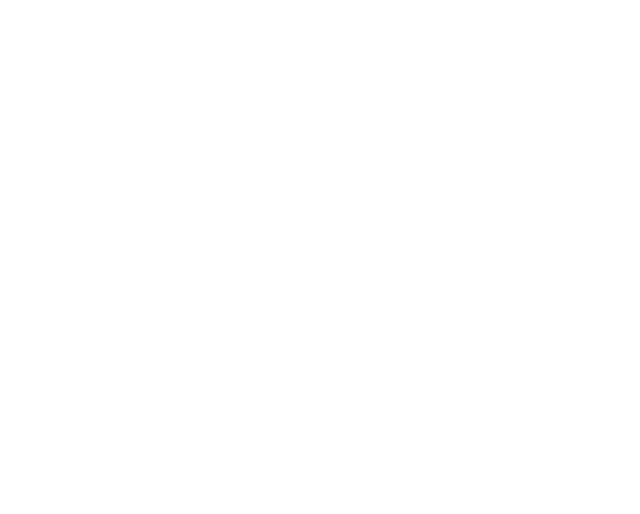
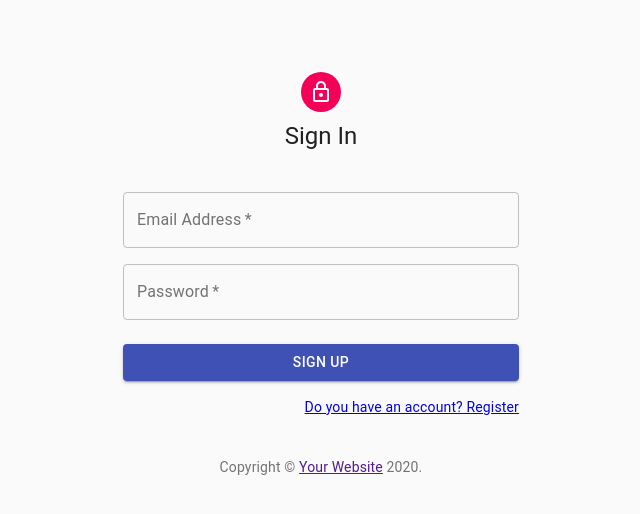
Before and after one commit to dev-mori/LeadIT, a React (Create React App) app: page /signin in a window 1280 px wide. Shown: the top 514 px of the page, without its empty margins (319-959 px from the left). Built offline with nearby package versions, Linux system fonts and the light colour scheme.

Commit message:
feature#35

```diff
--- a/src/App.jsx
+++ b/src/App.jsx
@@ -4,8 +4,8 @@
 // import Home from "./components/pages/Home";
 // import About from "./components/pages/About";
 
-// import SignIn from "./components/pages/Signin";
-// import SignUp from "./components/pages/SignUp";
+import SignIn from "./components/pages/SignIn";
+import SignUp from "./components/pages/SignUp";
 
 export default function App() {
 	return (
@@ -14,8 +14,8 @@
 				<Route exact path="/" component={Index} />
 				{/* <Route exact path="/home" component={Home} /> */}
 				{/* <Route exact path="/about" component={About} /> */}
-				{/* <Route exact path="/signin" component={SignIn} /> */}
-				{/* <Route exact path="/signup" component={SignUp} /> */}
+				<Route exact path="/signin" component={SignIn} />
+				<Route exact path="/signup" component={SignUp} />
 			</Switch>
 		</Router>
 	);
--- a/src/components/pages/SignIn.jsx
+++ b/src/components/pages/SignIn.jsx
@@ -1,35 +1,143 @@
-import React from "react";
-import { TextField, Button, Typography } from "@material-ui/core";
+import React, { useState } from "react";
+import Avatar from "@material-ui/core/Avatar";
+import Button from "@material-ui/core/Button";
+import CssBaseline from "@material-ui/core/CssBaseline";
+import TextField from "@material-ui/core/TextField";
+import Grid from "@material-ui/core/Grid";
+import Box from "@material-ui/core/Box";
+import LockOutlinedIcon from "@material-ui/icons/LockOutlined";
+import Typography from "@material-ui/core/Typography";
 import { makeStyles } from "@material-ui/core/styles";
-import { Link } from "react-router-dom"
+import Container from "@material-ui/core/Container";
+import { Link, useHistory } from 'react-router-dom';
+import { auth } from "../../firebase"
 
-const useStyles = makeStyles({
-    container: {
-        width: '300px',
-        margin: '0 auto'
+function Copyright() {
+    return (
+        <Typography variant="body2" color="textSecondary" align="center">
+            {"Copyright © "}
+            <Link color="inherit" href="https://material-ui.com/">
+                Your Website
+      </Link>{" "}
+            {new Date().getFullYear()}
+            {"."}
+
+        </Typography>
+    );
+}
+
+const useStyles = makeStyles((theme) => ({
+    paper: {
+        marginTop: theme.spacing(8),
+        display: "flex",
+        flexDirection: "column",
+        alignItems: "center",
     },
-    from: {
-        display: 'flex',
-        flexDirection: 'column',
+    avatar: {
+        margin: theme.spacing(1),
+        backgroundColor: theme.palette.secondary.main,
     },
-});
+    form: {
+        width: "100%", // Fix IE 11 issue.
+        marginTop: theme.spacing(3),
+    },
+    submit: {
+        margin: theme.spacing(3, 0, 2),
+    },
+}));
 
 const SignIn = () => {
-    const classes = useStyles()
+    const [email, setEmail] = useState('');
+    const [password, setPassword] = useState('');
+    const [loading, setLoading] = useState(false)
+    const classes = useStyles();
+    const history = useHistory();
+
+
+    const handleSubmit = (e) => {
+
+        e.preventDefault();
+        setLoading(true);
+        auth.signInWithEmailAndPassword(email, password)
+            .then((response) => {
+                console.log('ログイン成功', response);
+                setLoading(false);
+                history.push("/");
+            })
+            .catch((e) => {
+                console.log('ログイン失敗', e);
+                setLoading(false);
+            });
+    };
+
     return (
-        <div className={classes.container}>
-            <h1>SignIn</h1>
-            <from>
-                <TextField label="username" variant="outlined" />
-                <TextField label="e-mail" variant="outlined" />
-                <TextField label="password" variant="outlined" type="password" />
-                <Button variant="outlined" color="secondary">
-                    SignIn
-</Button>
-            </from>
-            <Link to="/signup">アカウントをお持ち出ない方</Link>
-        </div>
+        <Container component="main" maxWidth="xs">
+            <CssBaseline />
+            <div className={classes.paper}>
+                <Avatar className={classes.avatar}>
+                    <LockOutlinedIcon />
+                </Avatar>
+                <Typography component="h1" variant="h5">
+                    Sign In
+        </Typography>
+                <form className={classes.form} onSubmit={handleSubmit} noValidate>
+                    <Grid container spacing={2}>
+                        <Grid item xs={12} sm={6}>
+
+                        </Grid>
+                        <Grid item xs={12}>
+                            <TextField
+                                variant="outlined"
+                                required
+                                fullWidth
+                                id="email"
+                                label="Email Address"
+                                name="email"
+                                autoComplete="email"
+                                value={email}
+                                onChange={(e) => setEmail(e.target.value)}
+                            />
+                        </Grid>
+                        <Grid item xs={12}>
+                            <TextField
+                                variant="outlined"
+                                required
+                                fullWidth
+                                name="password"
+                                label="Password"
+                                type="password"
+                                id="password"
+                                autoComplete="current-password"
+                                value={password}
+                                onChange={(e) => setPassword(e.target.value)}
+                            />
+                        </Grid>
+
+                    </Grid>
+                    <Button
+                        type="submit"
+                        fullWidth
+                        variant="contained"
+                        color="primary"
+                        className={classes.submit}
+                        display={loading}
+                    >
+                        Sign Up
+          </Button>
+                    <Grid container justify="flex-end">
+                        <Grid item>
+                            <Link to='/SignUp'>
+                                Do you have an account? Register
+              </Link>
+                        </Grid>
+                    </Grid>
+                </form>
+            </div>
+            <Box mt={5}>
+                <Copyright />
+            </Box>
+        </Container>
     );
-};
+}
 
 export default SignIn;
--- a/src/components/pages/SignUp.jsx
+++ b/src/components/pages/SignUp.jsx
@@ -1,20 +1,25 @@
-import React from "react";
+import React, { useState } from "react";
 import Avatar from "@material-ui/core/Avatar";
 import Button from "@material-ui/core/Button";
 import CssBaseline from "@material-ui/core/CssBaseline";
 import TextField from "@material-ui/core/TextField";
 import FormControlLabel from "@material-ui/core/FormControlLabel";
 import Checkbox from "@material-ui/core/Checkbox";
-import Link from "@material-ui/core/Link";
 import Grid from "@material-ui/core/Grid";
 import Box from "@material-ui/core/Box";
 import LockOutlinedIcon from "@material-ui/icons/LockOutlined";
 import Typography from "@material-ui/core/Typography";
 import { makeStyles } from "@material-ui/core/styles";
 import Container from "@material-ui/core/Container";
+import { Link, useHistory } from 'react-router-dom';
+
+
+import { auth } from "../../firebase"
+
 
 function Copyright() {
   return (
+
     <Typography variant="body2" color="textSecondary" align="center">
       {"Copyright © "}
       <Link color="inherit" href="https://material-ui.com/">
@@ -22,11 +27,14 @@
       </Link>{" "}
       {new Date().getFullYear()}
       {"."}
+
     </Typography>
   );
 }
 
 const useStyles = makeStyles((theme) => ({
+
+
   paper: {
     marginTop: theme.spacing(8),
     display: "flex",
@@ -46,8 +54,40 @@
   },
 }));
 
-export default function SignUp() {
+const SignUp = () => {
+
+  const [username, setUsername] = useState('');
+  const [email, setEmail] = useState('');
+  const [password, setPssword] = useState('');
+  const [loading, setLoading] = useState(false)
+
   const classes = useStyles();
+  const history = useHistory();
+
+
+  const handleSubmit = (e) => {
+
+    e.preventDefault();
+    setLoading(true)
+    auth
+      .createUserWithEmailAndPassword(email, password)
+      .then((response) => {
+        response.user
+          .updateProfile({
+            displayName: username,
+          })
+          .then(() => {
+            setLoading(false)
+            history.push("/");
+          });
+      })
+      .catch((e) => {
+        setLoading(false)
+        console.log('登録失敗', e);
+      });
+  };
+
+
 
   return (
     <Container component="main" maxWidth="xs">
@@ -59,7 +99,9 @@
         <Typography component="h1" variant="h5">
           Sign up
         </Typography>
-        <form className={classes.form} noValidate>
+        <form className={classes.form} onSubmit={handleSubmit}
+
+        >
           <Grid container spacing={2}>
             <Grid item xs={12} sm={6}>
               <TextField
@@ -71,6 +113,10 @@
                 id="firstName"
                 label="First Name"
                 autoFocus
+                value={username}
+                onChange={(e) => {
+                  setUsername(e.target.value);
+                }}
               />
             </Grid>
             <Grid item xs={12} sm={6}>
@@ -82,6 +128,10 @@
                 label="Last Name"
                 name="lastName"
                 autoComplete="lname"
+                value={username}
+                onChange={(e) => {
+                  setUsername(e.target.value);
+                }}
               />
             </Grid>
             <Grid item xs={12}>
@@ -93,6 +143,10 @@
                 label="Email Address"
                 name="email"
                 autoComplete="email"
+                value={email}
+                onChange={(e) => {
+                  setEmail(e.target.value);
+                }}
               />
             </Grid>
             <Grid item xs={12}>
@@ -105,6 +159,10 @@
                 type="password"
                 id="password"
                 autoComplete="current-password"
+                value={password}
+                onChange={(e) => {
+                  setPssword(e.target.value);
+                }}
               />
             </Grid>
             <Grid item xs={12}>
@@ -120,12 +178,13 @@
             variant="contained"
             color="primary"
             className={classes.submit}
+            disabled={loading}
           >
             Sign Up
-          </Button>
+          </Button >
           <Grid container justify="flex-end">
             <Grid item>
-              <Link href="#" variant="body2">
+              <Link to="/SignIn">
                 Already have an account? Sign in
               </Link>
             </Grid>
@@ -135,6 +194,7 @@
       <Box mt={5}>
         <Copyright />
       </Box>
-    </Container>
+    </Container >
   );
 }
+export default SignUp;
--- a/src/firebase/firebase.js
+++ b/src/firebase.js
@@ -1,5 +1,7 @@
-import * as firebase from "firebase/app";
+import firebase from 'firebase/app';
 import "firebase/auth";
+import "firebase/firestore";
+
 
 const firebaseConfig = {
   apiKey: "AIzaSyCsJjVcd-VIF3G6v6DNVYNkHG3Z1DWQvz4",
@@ -9,9 +11,12 @@
   storageBucket: "leadit-55fbe.appspot.com",
   messagingSenderId: "994849485974",
   appId: "1:994849485974:web:a9f0dd93cd11ef37a77eb7",
-  measurementId: "G-WSY4C5MMHT",
+  measurementId: "G-WSY4C5MMHT"
 };
+
 
 firebase.initializeApp(firebaseConfig);
 
 export default firebase;
+export const auth = firebase.auth();
+export const db = firebase.firestore();
```
Also changed, not shown: package.json (+8 -2 lines), src/components/pages/AuthService.jsx (added, +24 -0 lines), src/components/pages/LoggedInRoute.jsx (added, +24 -0 lines), 2 other files (tests, documents, lock files or other folders).
